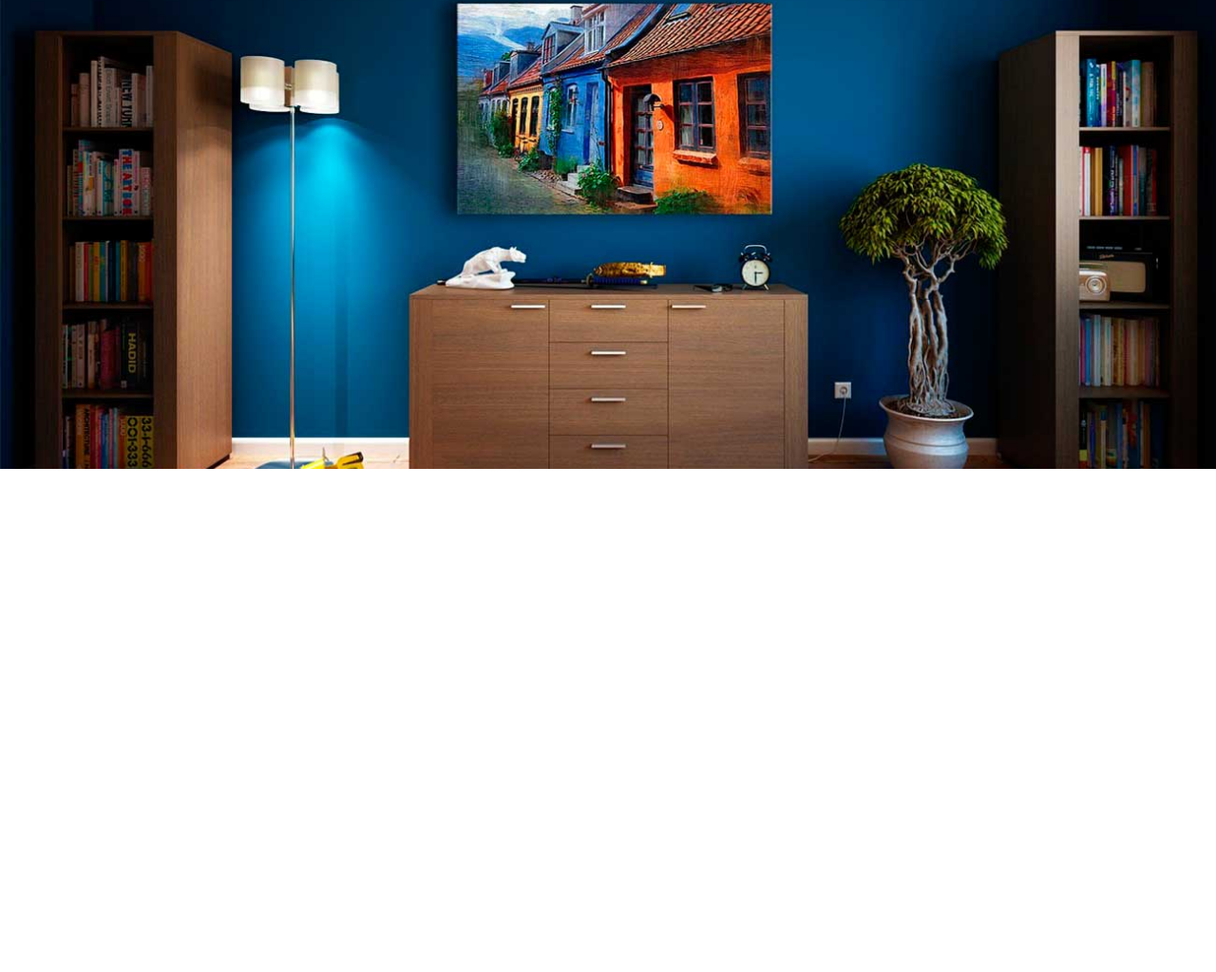
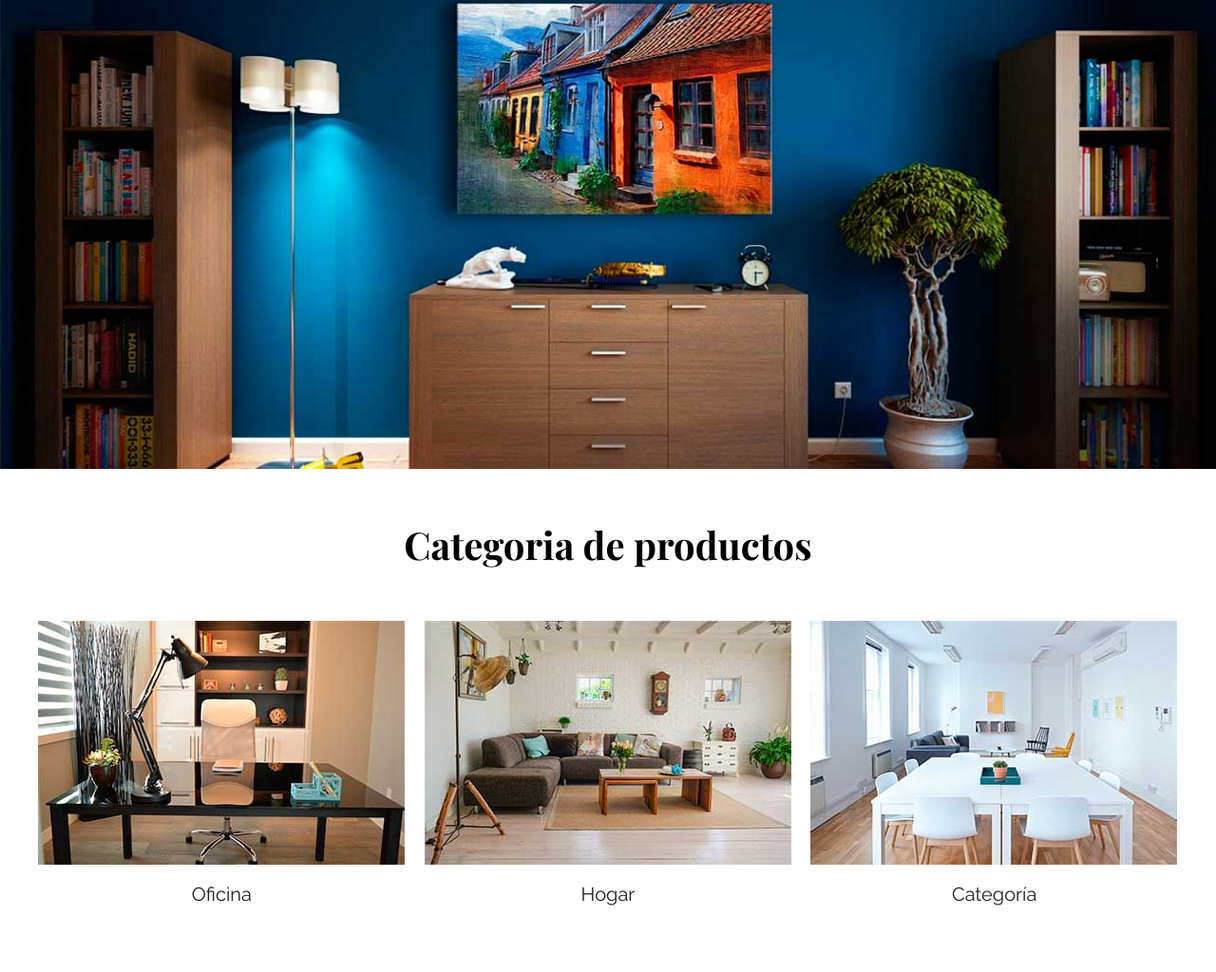
Before and after one commit to AtochePascual-Dev/Tienda-Muebles, a plain HTML site: page index.html in a window 1280 px wide. Shown: the part 265-1289 px from the top of the page at 95% size. Before the commit the page ends 800 px from the top, so only its background shows below. Drawn offline with nearby package versions, Linux system fonts and the light colour scheme.

Commit message:
[ADD] sobre-nosotros

```diff
--- a/css/style.css
+++ b/css/style.css
@@ -1,6 +1,11 @@
 :root {
+  /* Fonts */
+  --fuente-principal: 'Raleway', sans-serif;
+  --fuente-headin: 'Playfair Display', serif;
+
   /* Colors */
   --color-principal: #037bc0;
+  --color-oscuro: #1f1f1f;
 }
 
 /* * GLOBALES */
@@ -17,6 +22,7 @@ html {
 body {
   min-width: 32rem;
   font-size: 1.6rem;
+  font-family: var(--fuente-principal);
 }
 
 h1,
@@ -25,6 +31,7 @@ h3,
 h4 {
   margin: 0 0 5rem 0;
   line-height: 1.5;
+  font-family: var(--fuente-headin);
 }
 
 h1 {
@@ -38,15 +45,17 @@ h1 {
 }
 
 h2 {
-  font-size: 3rem;
+  font-size: 2.8rem;
+}
+
+@media (min-width:768px) {
+  h2 {
+    font-size: 4rem;
+  }
 }
 
 h3 {
   font-size: 2.6rem;
-}
-
-h4 {
-  font-size: 2.4rem;
 }
 
 img {
@@ -57,6 +66,7 @@ img {
 
 a {
   text-decoration: none;
+  color: var(--color-oscuro);
 }
 
 ul {
@@ -107,7 +117,7 @@ ul {
 }
 
 .menu__link {
-  color: rgb(15, 15, 15);
+  color: var(--color-oscuro)
 }
 
 .menu__link--select {
@@ -128,3 +138,39 @@ ul {
     height: 55rem;
   }
 }
+
+/* * Sobre-Nosotros */
+.sobre-nosotros__title {
+  text-align: center;
+}
+
+.sobre-nosotros__content {
+  display: grid;
+  justify-content: center;
+  gap: 2rem;
+}
+
+@media (min-width:768px) {
+  .sobre-nosotros__content {
+    grid-template-columns: repeat(3, 1fr);
+  }
+}
+
+.sobre-nosotros__link {
+  padding: 2rem;
+  display: block;
+  text-align: center;
+  font-size: 2rem;
+  border-bottom-right-radius: 1rem;
+  border-bottom-left-radius: 1rem;
+}
+
+@media (min-width:768px) {
+  .sobre-nosotros__link:hover {
+    color: white;
+  }
+
+  .sobre-nosotros__link:hover {
+    background-color: var(--color-principal);
+  }
+}
--- a/index.html
+++ b/index.html
@@ -7,6 +7,13 @@
   <meta http-equiv="X-UA-Compatible" content="IE=edge">
   <meta name="viewport" content="width=device-width, initial-scale=1.0">
   <title>Tienda - Muebles</title>
+
+  <!-- Font -->
+  <link rel="preconnect" href="https://fonts.googleapis.com">
+  <link rel="preconnect" href="https://fonts.gstatic.com" crossorigin>
+  <link
+    href="https://fonts.googleapis.com/css2?family=Playfair+Display:wght@700&family=Raleway:wght@400;700;900&display=swap"
+    rel="stylesheet">
   <!-- CSS -->
   <link rel="stylesheet" href="./css/normalize.css">
   <link rel="stylesheet" href="./css/style.css">
@@ -33,7 +40,26 @@
 
   <div class="hero"></div>
 
+  <section class="sobre-nosotros seccion sobre-nosotros-container">
+    <h2 class="sobre-nosotros__title">Categoria de productos</h2>
 
+    <div class="sobre-nosotros__content">
+      <div class="">
+        <img src="./img/categoria1.jpg" alt="imagen de oficina">
+        <a class="sobre-nosotros__link" href="#">Oficina</a>
+      </div>
+
+      <div class="">
+        <img src="./img/categoria2.jpg" alt="imagen de Hogar">
+        <a class="sobre-nosotros__link" href="#">Hogar</a>
+      </div>
+
+      <div class="">
+        <img src="./img/categoria3.jpg" alt="imagen de Categoría">
+        <a class="sobre-nosotros__link" href="#">Categoría</a>
+      </div>
+    </div>
+  </section>
 </body>
 
 </html>
```
